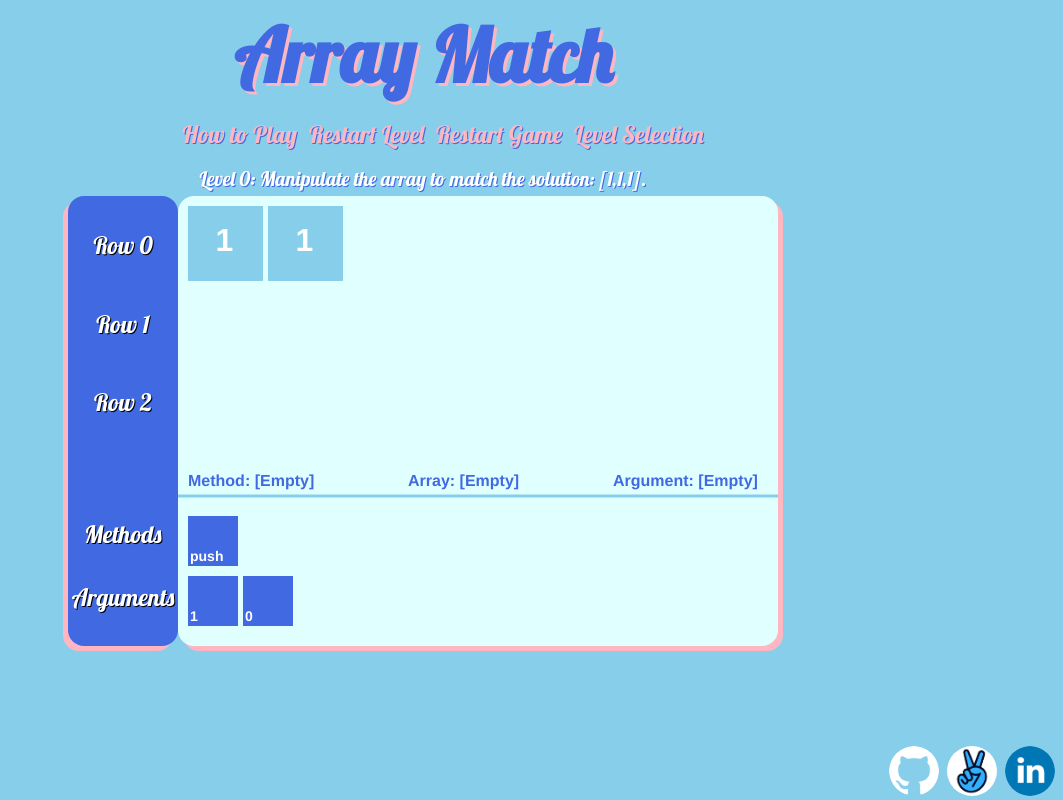
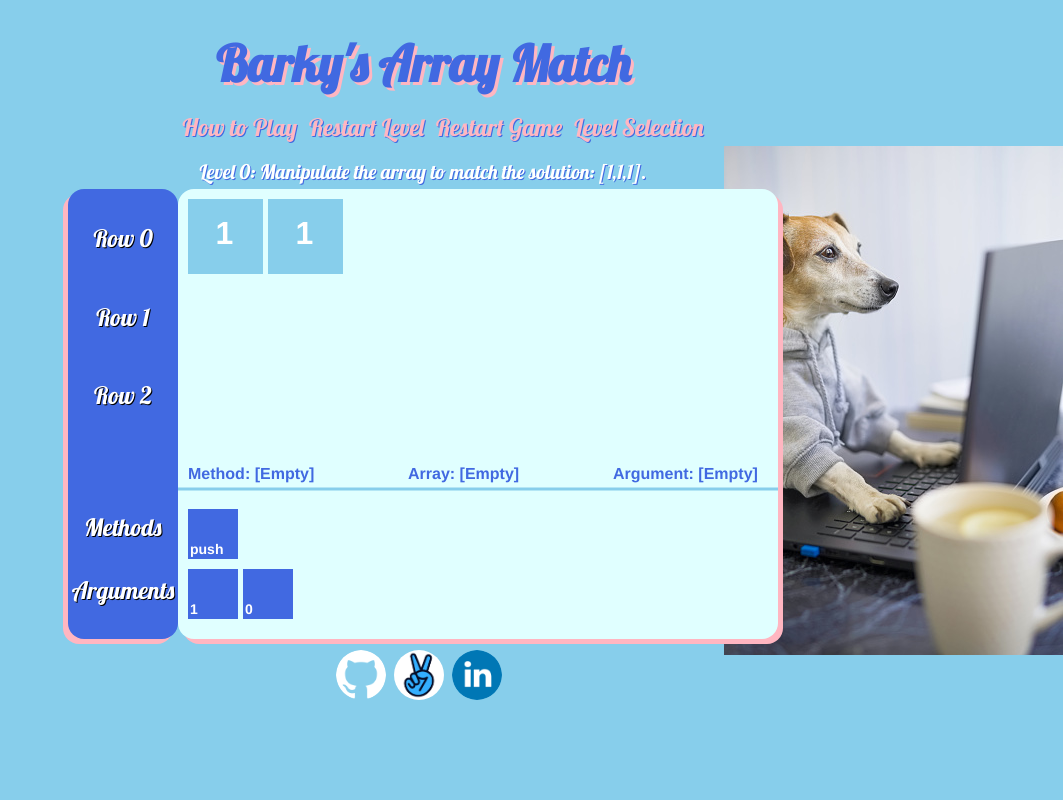
Before and after one commit to atjohnfeng/Array-Match, a website: page index.html in a window 1280 px wide. Shown: the whole page, without its empty margins (217-1280 px from the left). Drawn offline with Linux system fonts and the light colour scheme.

Commit message:
Change layout

```diff
--- a/index.html
+++ b/index.html
@@ -19,12 +19,13 @@
     <link rel="shortcut icon" type="image/jpg" href="./favicon.ico">
 </head>
 
-<header>
-    <h1>Array Match</h1>
-</header>
 
 <body>
 
+    <div class="body">
+        <header>
+            <h1>Barky's Array Match</h1>
+        </header>
         <div class="game-container">
             <ul class="nav-bar">
                 <li><button onclick="getStart()">How to Play</button></li>
@@ -47,11 +48,6 @@
                 </canvas>
             </div>
         </div>
-
-    <script src="./src/scripts/board.js"></script>
-
-</body>
-
         <footer>
             <a href="https://github.com/atjohnfeng" target="_blank" rel="noopener
             noreferrer"><img src="./GitHub-Mark-Light-64px.png" class="footer-image-link alt="github-logo"></a>
@@ -59,5 +55,11 @@
             <a href="https://www.linkedin.com/in/john-feng-316220215/" target="_blank" rel="noopener noreferrer
             "><img src="./linkedin.png" class="footer-image-link alt="linkedin-logo"></a>
         </footer>
+    </div>
+
+    <script src="./src/scripts/board.js"></script>
+
+</body>
+
 
 </html>
--- a/src/index.scss
+++ b/src/index.scss
@@ -1,16 +1,31 @@
 body {
     background: skyblue;
+    background-image: url('../barky.png');
+    background-repeat: no-repeat;
+    background-attachment: fixed;
+    background-position-y: center;
+    background-position-x: right;
 }
 
-header {
+.body {
     display: flex;
+    flex-direction: column;
+    align-items: center;
     justify-content: center;
-    flex-direction: column;
+    height: 90vh;
+    margin: auto;
+}
+
+.main {
+    display: flex;
+    flex-direction: row;
+    justify-content: center;
+    align-items: center;
 }
 
 header > h1 {
     font-family: 'Lobster', cursive;
-    font-size: 75px;
+    font-size: 50px;
     color: royalblue;
     text-shadow: 3px 3px lightpink;
     margin: 0px;
@@ -23,7 +38,6 @@ header {
 }
 
 #board {
-    display: absolute;
     width: 600px;
     height: 450px;
     background-color: #e0ffff;
@@ -34,6 +48,7 @@ header {
 .game-board {
     display: flex;
     justify-content: center;
+    align-content: center;
 
     .side-info-bar {
         display: flex;
@@ -133,12 +148,6 @@ button:hover {
     text-decoration: underline;
 }
 
-footer {
-    position: fixed;
-    bottom: 0;
-    right: 0;
-}
-
 .footer-image-link {
     border-radius: 50%;
     height: 50px;
```
Also changed, not shown: barky.png (added), dist/main.css, github.png (added). Lines whose indentation alone changed are shown as unchanged.
